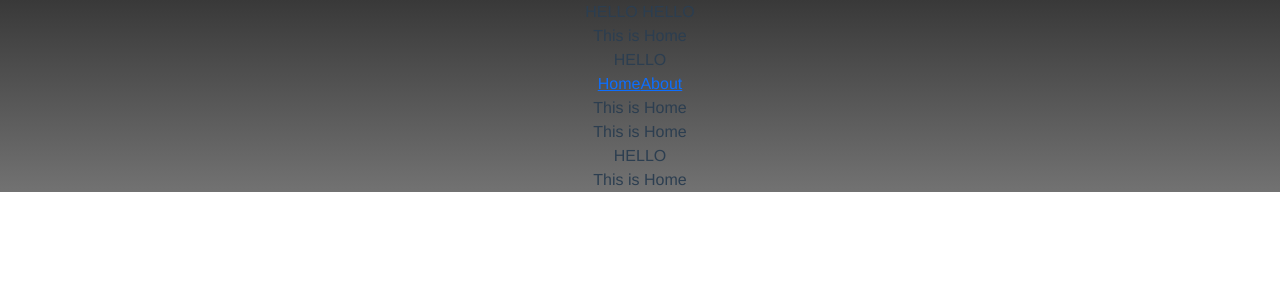
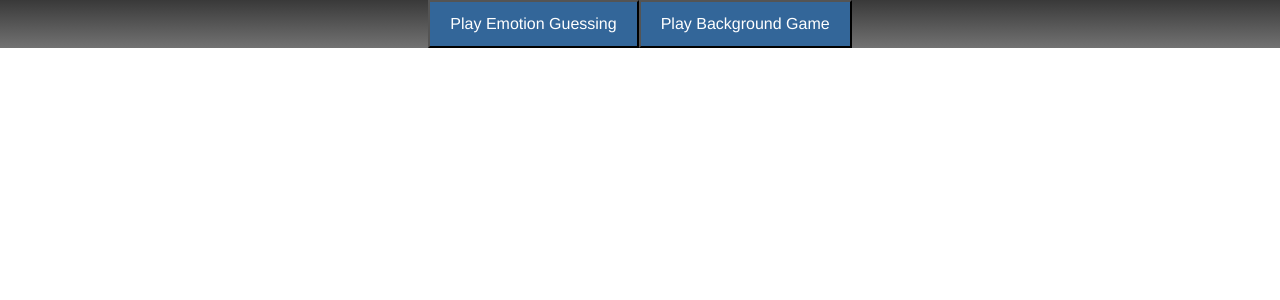
Before and after one commit to Michael-Wahl/AAI, a Vue app in the folder RMN/frontend/autismapp/: page / in a window 1280 px wide. Shown: the top 300 px of the page. Built offline with nearby package versions, Linux system fonts and the light colour scheme.

Commit message:
commit before pull

```diff
--- a/RMN/frontend/autismapp/src/App.vue
+++ b/RMN/frontend/autismapp/src/App.vue
@@ -1,17 +1,11 @@
 <!-- using and arranging our components-->
 <template>
-  HELLO
-  HELLO
-  <RouterView></RouterView>
-  HELLO
   <div>
-    <RouterLink to="/">Home</RouterLink>
-    <RouterLink to="/about">About</RouterLink>
-    <RouterView />
+    <button v-on:click="currentComponent = 'GameImage'"> Play Emotion Guessing </button>
+    <button v-on:click="currentComponent = 'GameBackground'">Play Background Game</button>
+    <component v-if="currentView === 'GameImage'" v-bind:is="home"></component>
+    <component v-else-if="currentView === 'GameBackground'" v-bind:is="about"></component>
   </div>
-  <div><HomePage/></div>
- <div>HELLO</div>
- <div><router-view></router-view> </div>
 
 
 </template>
@@ -19,13 +13,33 @@
 <script>
 // importing our components
 import HomePage from './components/HomePage.vue';
-
+import GameImage from './components/GameImage.vue'
+import GameBackground from './components/GameBackground.vue';
+import WebcamUploader from './components/WebcamUploader.vue'
+import ClassifyButton from './components/ClassifyButton.vue'
+import BackgroundCarousel from './components/BackgroundCarousel.vue';
 
 
 
 export default {
     name: "App",
-    components: { HomePage }
+    components: {
+      HomePage,
+      GameImage,
+    GameBackground,
+    WebcamUploader,
+    ClassifyButton,
+    BackgroundCarousel },
+  data() {
+    return {
+      currentView: 'HomePage'
+    }
+  },
+  methods: {
+    changeView(view) {
+      this.currentView = view
+    }
+  }
 }
 </script>
 
--- a/RMN/frontend/autismapp/src/main.js
+++ b/RMN/frontend/autismapp/src/main.js
@@ -3,4 +3,5 @@ import App from './App.vue'
 import router from './router'
 import 'bootstrap/dist/css/bootstrap.css'
 
+
 createApp(App).use(router).mount('#app')
```
